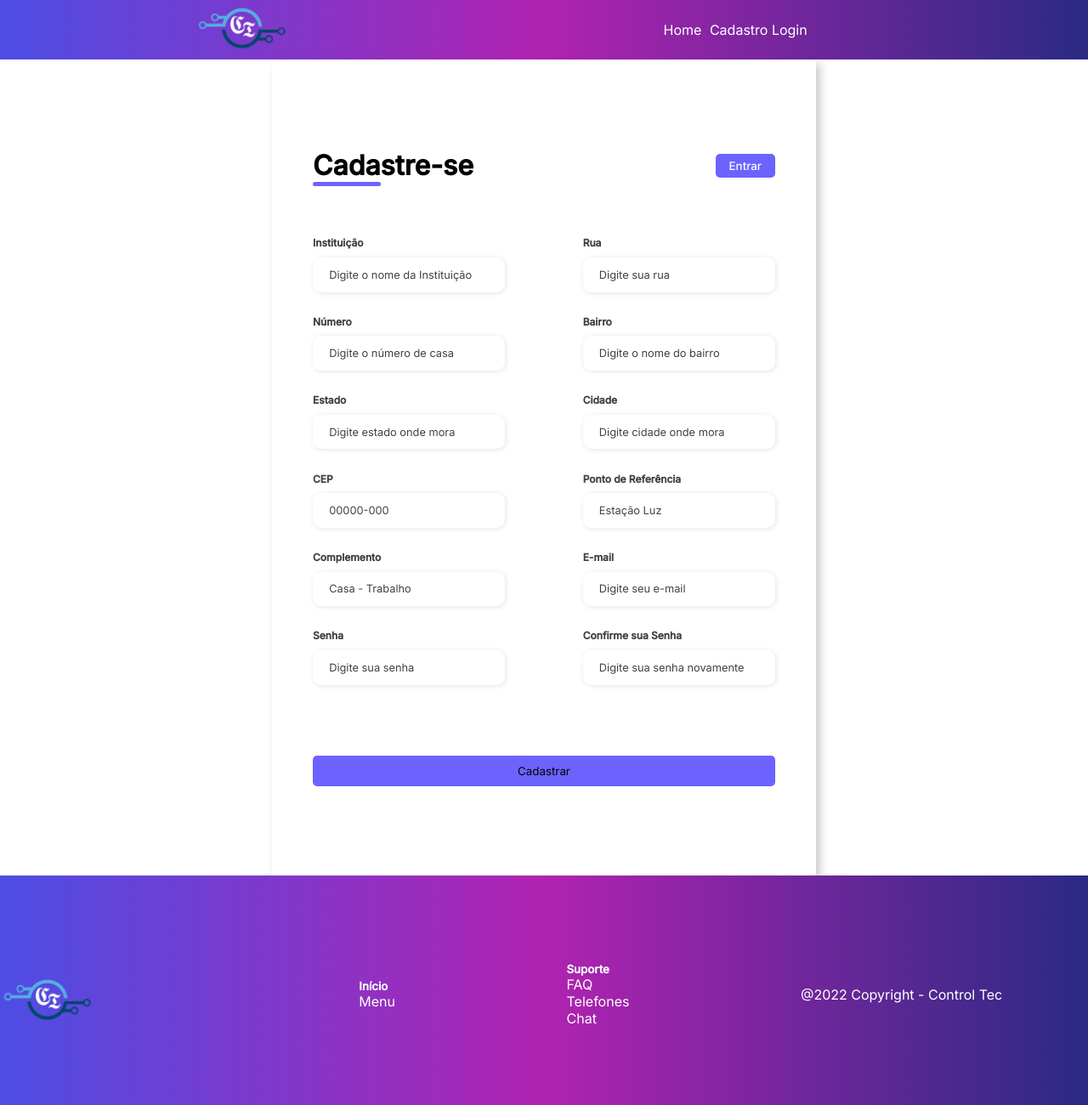
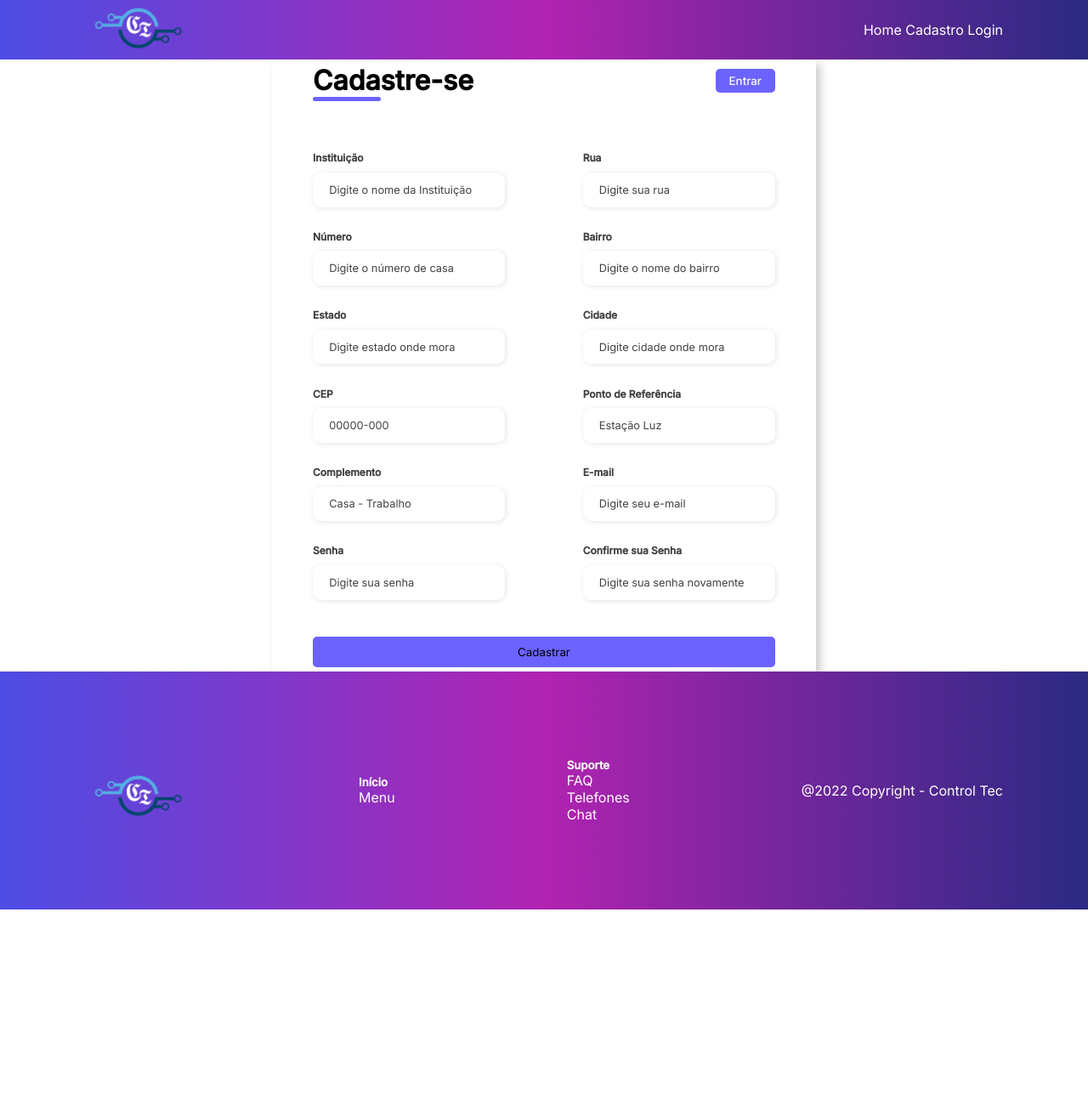
Before and after one commit to Luiz0809/ControlTecWeb, a website: page site/public/cadastro.html in a window 1280 px wide. Shown: the top 1300 px of the page at 85% size. After the commit the page ends 1070 px from the top, so only its background shows below. Drawn offline with Linux system fonts and the light colour scheme.

Commit message:
Manutenção tela de cadastro, posição footer e navbar

```diff
--- a/site/public/css/cadastro.css
+++ b/site/public/css/cadastro.css
@@ -9,52 +9,58 @@
 
 body{
     width: 100%;
-    /* height: 50vh; */
 }
 
 
 .header{
     background-image: linear-gradient(to right, rgb(77, 77, 228), rgb(177, 35, 177), rgb(42, 42, 131));
+    position: relative;
+    top: 0;
     height: 70px;
     width: 100%;
+    padding: 30px 100px;
     display: flex;
-    justify-content: space-evenly;
+    justify-content: space-between;
     align-items: center;
-    flex-direction: row;
 }
 
 header .div_logo{
+    position: relative;
    display: flex;
-   flex-direction: row;
-   justify-content: space-between;
+   /* flex-direction: row; */
+   /* justify-content: space-between; */
    padding-bottom: 20px;
    align-items: center;
+   letter-spacing: 1px;
 }
 
 #logo{
     width: 120px;
     padding-bottom: 50px;
-    margin-left: -90%;
     margin-top: 50px;
 }
 
- .navigation-items{
-    text-align: center;
-    text-transform: capitalize;
-    margin-top: 80px;
-    margin-left: 30%;
-    height: 100px;
-    width: 100%;
+header .navigation-items .item{
+    color:#fff ;
+    text-decoration: none;
+    font-weight: 500;
+    letter-spacing: 5px;
+    padding: 2px 15px;
+    border-radius: 20px;
+    transition: 0.3s;
+    background-color: rgb(218, 169, 215);
+
+
 }
 
  header .navigation{
     position: relative;
 }
 
-.item{
+ .item{
     color: #ffff;
     text-decoration: none;
-    word-spacing: 5px;
+    /* word-spacing: 5px; */
 }
 
 
@@ -65,7 +71,7 @@ header .div_logo{
 
 .container {
     width: 100%;
-    height: 120vh;
+    height: 90vh;
     display: flex;
     margin: auto;
     box-shadow: 5px 5px 10px rgba(0, 0, 0, 0.212);
@@ -207,7 +213,7 @@ header .div_logo{
 
 .continue-button button {
     width: 100%;
-    margin-top: 2.5rem;
+    /* margin-top: 0.1rem; */
     border: none;
     background-color: #6c63ff;
     padding: 0.62rem;
@@ -227,17 +233,19 @@ header .div_logo{
 }
 
 .footer{
+    height: 35vh;
     background-image: linear-gradient(to right, rgb(77, 77, 228), rgb(177, 35, 177), rgb(42, 42, 131));
-    /* width: 100%; */
+    position: relative;
+    top: 0;
     height: 35vh;
+    width: 100%;
+    padding: 30px 100px;
     display: flex;
-    margin: auto;
-    padding: 0;
-    flex-direction: row;
+    justify-content: space-between;
     align-items: center;
-    justify-content: space-around;
     color: #ffff;
 }
+
 
 @media screen and (max-width: 1330px) {
     .form-image {
```
